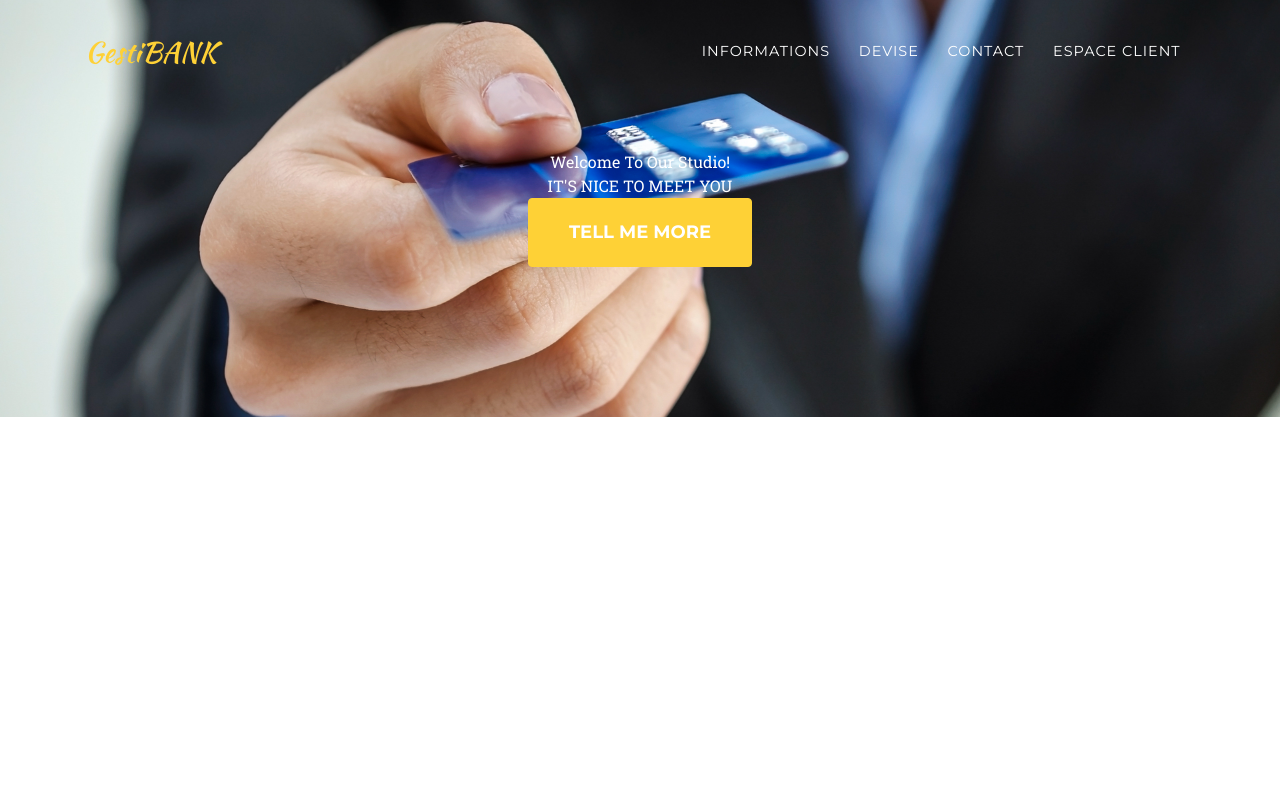
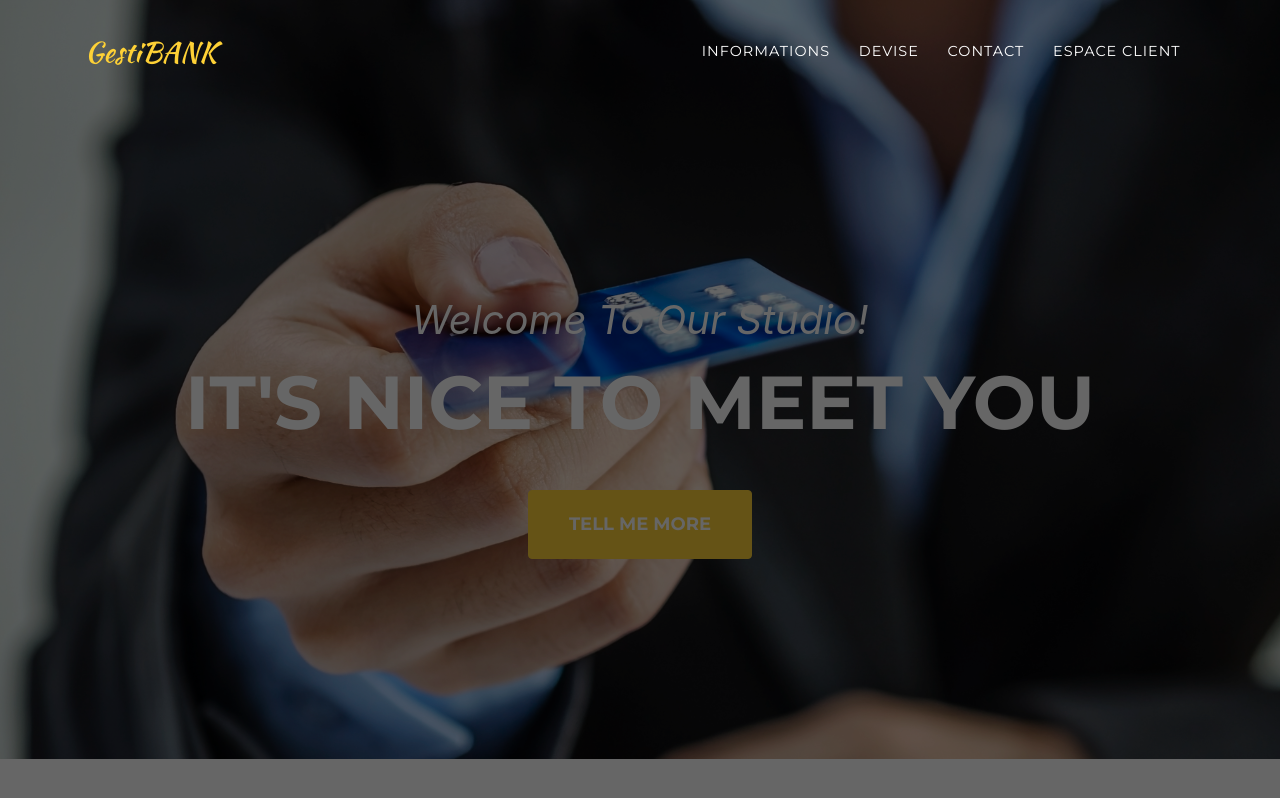
Before and after one commit to AirOnE59/GestiBank-Front, a plain HTML site: page index.html in a window 1280 px wide. Drawn offline with Linux system fonts and the light colour scheme; a web font is replaced by a local one.

Commit message:
modif background accueil

```diff
--- a/index.html
+++ b/index.html
@@ -46,7 +46,8 @@
     </nav>
 
      <!-- section -->
-    <section class="masthead">
+    <header class="masthead">
+        <div class="mask"></div>
         <div class="container">
             <div class="intro-text">
                 <div class="intro-lead-in">Welcome To Our Studio!</div>
@@ -54,7 +55,7 @@
                 <a class="btn btn-primary btn-xl text-uppercase js-scroll-trigger" href="#services">Tell Me More</a>
             </div>
         </div>
-    </section>
+    </header>
 
     <script src ="public/vendor/jquery/jquery.min.js"></script>
     <script src ="public/vendor/bootstrap/js/bootstrap.bundle.min.js"></script>
--- a/public/css/style.css
+++ b/public/css/style.css
@@ -2,24 +2,30 @@
 
 /*------------------------------ general css ----------------------------*/
 html, body {
-	width:100%;
+	/*width:100%;
 	margin:0;
 	padding:0;
-	height:100%
+	height:100%*/
 }
 body {
-	width:100%;
-	display:table;
+	/*width:100%;
+	display:table;*/
 }
 /*------------------------------ header css ----------------------------*/
-section.masthead {
-	text-align: center;
-    color: #fff;
+header.masthead {
     background-image: url('../img/background.jpg');
-    background-repeat: no-repeat;
-    background-attachment: scroll;
-    background-position: center center;
-    background-size: cover;
+}
+header .mask {
+	background-color: #000000;
+	opacity: .6;
+	position: absolute;
+	top: 0;
+	left: 0;
+	width: 100%;
+	height: 100%;
+}
+header.masthead .intro-text {
+	z-index: 99999;
 }
 /*------------------------------ admin css ----------------------------*/
 
```
Also changed, not shown: 1 other file. Lines whose indentation alone changed are shown as unchanged.
